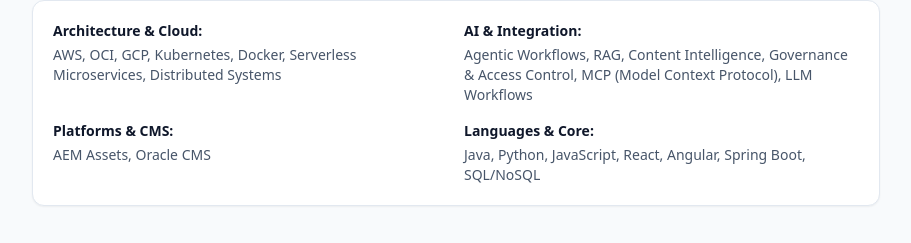
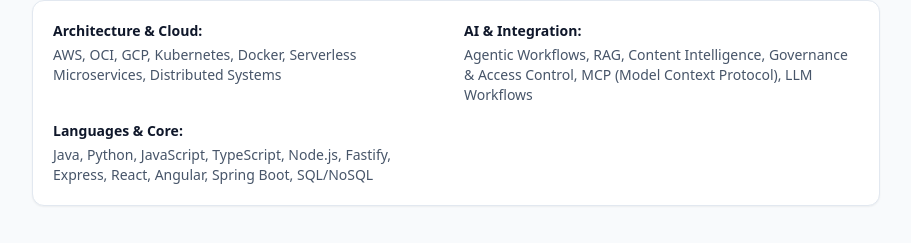
Before and after one commit to sthyagarajan/resume, a plain HTML site: page index.html in a window 1280 px wide. Shown: the part 556-799 px from the top of the page, without its empty margins (184-1095 px from the left). Drawn offline with nearby package versions, Linux system fonts and the light colour scheme.

Commit message:
Drop the CMS skills line and add the Node stack.
TypeScript, Node.js, Fastify, and Express belong with the current product work, and Platforms & CMS no longer needs its own section.

Co-authored-by: Cursor <cursoragent@cursor.com>

```diff
--- a/index.html
+++ b/index.html
@@ -171,12 +171,8 @@
                     <span class="text-slate-600 dark:text-slate-400">Agentic Workflows, RAG, Content Intelligence, Governance &amp; Access Control, MCP (Model Context Protocol), LLM Workflows</span>
                 </div>
                 <div>
-                    <span class="font-semibold text-slate-900 dark:text-slate-200 block mb-1">Platforms & CMS:</span>
-                    <span class="text-slate-600 dark:text-slate-400">AEM Assets, Oracle CMS</span>
-                </div>
-                <div>
                     <span class="font-semibold text-slate-900 dark:text-slate-200 block mb-1">Languages & Core:</span>
-                    <span class="text-slate-600 dark:text-slate-400">Java, Python, JavaScript, React, Angular, Spring Boot, SQL/NoSQL</span>
+                    <span class="text-slate-600 dark:text-slate-400">Java, Python, JavaScript, TypeScript, Node.js, Fastify, Express, React, Angular, Spring Boot, SQL/NoSQL</span>
                 </div>
             </div>
         </section>
```
Also changed, not shown: resume-print.html (+1 -2 lines), 1 other file.
